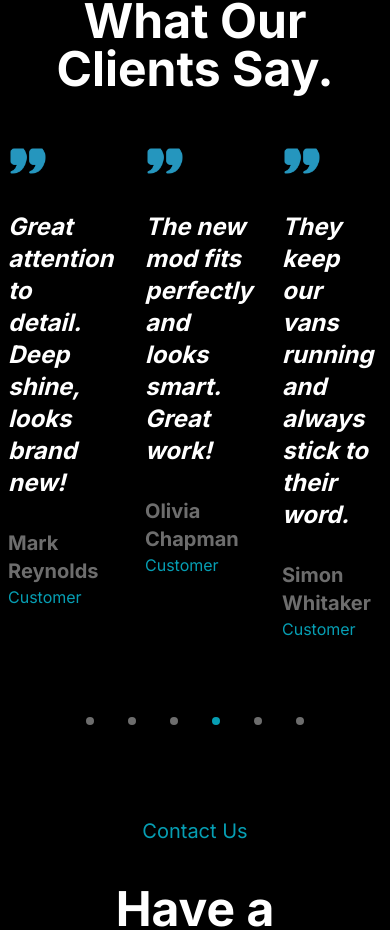
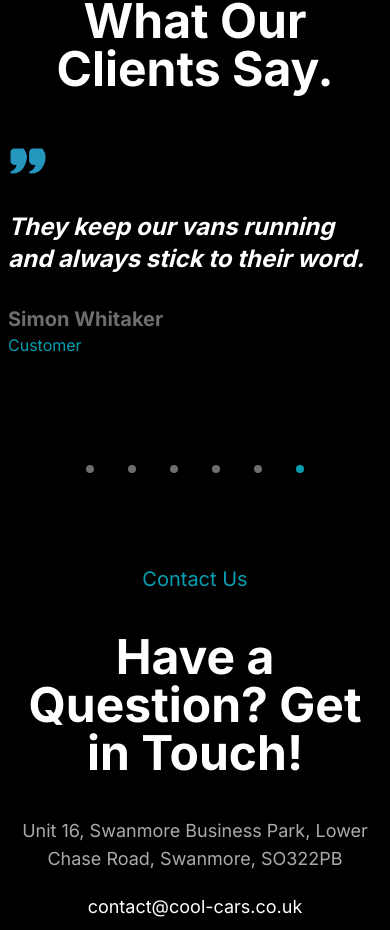
Before and after one commit to marcuCosmin/cool-cars, a Next.js app: page / in a window 390 px wide. Shown: the part 6495-7425 px from the top of the page. Built offline with nearby package versions, Linux system fonts and the light colour scheme.

Commit message:
Add breakpoints for the carousel shown slides config

```diff
--- a/components/Carousel/Carousel.tsx
+++ b/components/Carousel/Carousel.tsx
@@ -15,7 +15,7 @@ import { CarouselTabs } from "./CarouselTabs"
 import type { CarouselProps } from "./Carousel.model"
 
 export const Carousel = ({
-  slidesShownConfig = { min: 3 },
+  slidesShownConfig = { min: 1, breakPoints: { 650: 2, 1200: 3 } },
   loop = true,
   transitionDuration = 300,
   children,
```
